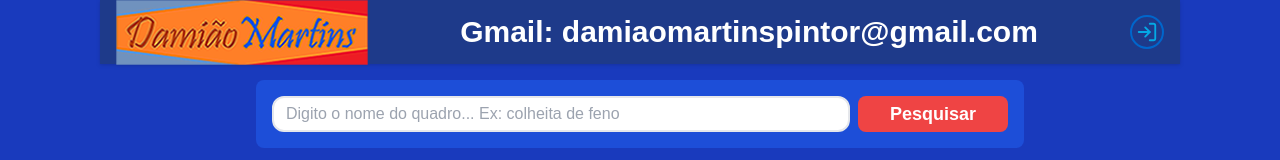
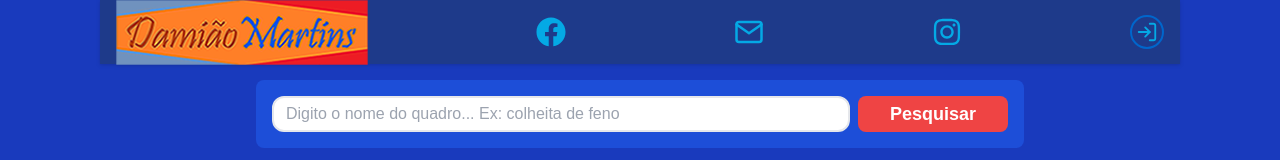
Before and after one commit to polcaronet/Art, a React (Vite) app: page / in a window 1280 px wide. Shown: the top 160 px of the page. Built offline with nearby package versions, Linux system fonts and the light colour scheme; no server answers; the database is empty.

Commit message:
SuperNew Update

```diff
--- a/src/components/header/index.tsx
+++ b/src/components/header/index.tsx
@@ -3,6 +3,9 @@ import { AuthContext } from '../../contexts/AuthContext'
 import { Link } from 'react-router-dom';
 import logoImg from '../../assets/logo.svg'
 import { FiUser, FiLogIn } from 'react-icons/fi';
+import { FiMail } from 'react-icons/fi';
+import { FaInstagram } from 'react-icons/fa';
+import { FaFacebook } from 'react-icons/fa';
 
 
 
@@ -20,12 +23,15 @@ export function Header() {
              alt="Logo do site"
            />
           </Link>
+          <Link to="https://www.facebook.com/damiao.martins.71">
+           <FaFacebook size={30} color="#04a9e5"/>
+          </Link>
           <Link to="https://mail.google.com/mail/u/0/#inbox">
-            <p
-            className="w-full items-center px-4 mx-auto flex justify-between mb:text-xl md:text-xl lg:text-3xl font-bold">
-              Gmail: damiaomartinspintor@gmail.com
-            </p>
+            <FiMail size={30} color= "#04a9e5"/>
           </Link>
+           <Link to="https://www.instagram.com/damiao3790">
+             <FaInstagram size={30} color="#04a9e5"/>
+           </Link>
            {!loadingAuth && signed && (
              <Link to="/dashboard">
              <div className="border-2 rounded-full p-1 border-aqua">
```
